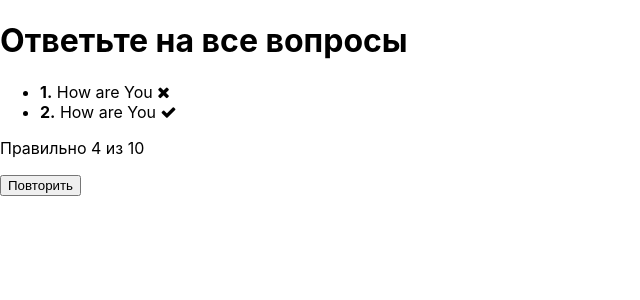
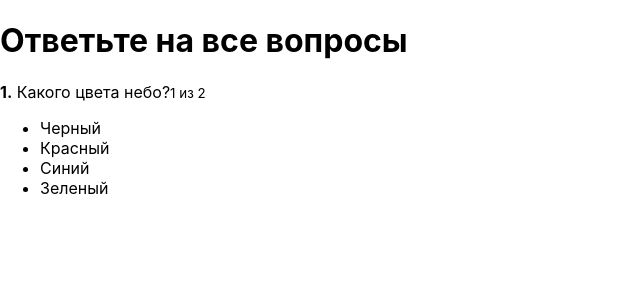
Before and after one commit to Dante040591/react-quiz, a React app: page / in a window 1280 px wide. Shown: the top 300 px of the page, without its empty margins (0-640 px from the left). Built offline with nearby package versions, Linux system fonts and the light colour scheme.

Commit message:
закончил компонент FinishedQuiz

```diff
--- a/src/components/FinishedQuiz/FinishedQuiz.js
+++ b/src/components/FinishedQuiz/FinishedQuiz.js
@@ -2,21 +2,36 @@ import React from 'react';
 import classes from './FinishedQuiz.css';
 
 const FinishedQuiz = (props) => {
+  const successCount = Object.keys(props.results).reduce((total, current) => {
+    if (props.results[current] === 'success') {
+      total++;
+    }
+
+    return total;
+  }, 0);
+
   return (
     <div className={classes.FinishedQuiz}>
       <ul>
-        <li>
-          <strong>1.</strong> How are You <i className={'fa fa-times ' + classes.error}></i>
-        </li>
-        <li>
-          <strong>2.</strong> How are You <i className={'fa fa-check ' + classes.success}></i>
-        </li>
+        {props.quiz.map((quizItem, index) => {
+          const cls = [
+            'fa',
+            props.results[quizItem.id] === 'error' ? 'fa-times' : 'fa-check',
+            classes[props.results[quizItem.id]]
+          ];
+
+          return (
+            <li key={index}>
+              <strong>{index + 1}.</strong> {quizItem.question} <i className={cls.join(' ')}></i>
+            </li>
+          );
+        })}
       </ul>
 
-      <p>Правильно 4 из 10</p>
+      <p>Правильно {successCount} из {props.quiz.length}</p>
 
       <div>
-        <button>Повторить</button>
+        <button onClick={props.onReplay}>Повторить</button>
       </div>
     </div>
   )
--- a/src/containers/Quiz/Quiz.js
+++ b/src/containers/Quiz/Quiz.js
@@ -5,8 +5,9 @@ import FinishedQuiz from '../../components/FinishedQuiz/FinishedQuiz';
 
 class Quiz extends Component {
   state = {
+    results: {},  // {[id]: success/error}
     activeQuestion: 0,
-    isFinished: true,
+    isFinished: false,
     answerState: null, //есть ли какой то ответ?
     quiz: [
       {
@@ -43,11 +44,16 @@ class Quiz extends Component {
     }
 
      const question = this.state.quiz[this.state.activeQuestion];
+     const results = this.state.results;
 
      if(question.rightAnswerId === answerId) {
+       if(!results[question.id]) {
+         results[question.id] = 'success';
+       }
 
        this.setState({
-         answerState: {[answerId]: 'success'}
+         answerState: {[answerId]: 'success'},
+         results
        });
 
        const timeout = setTimeout(() => {
@@ -68,14 +74,25 @@ class Quiz extends Component {
        }, 1000);
 
      } else {
+        results[question.id] = 'error';
         this.setState({
-          answerState: {[answerId]: 'error'}
+          answerState: {[answerId]: 'error'},
+          results
         });
      }
   };
 
   isQuizFinished = () => {
     return this.state.activeQuestion + 1 === this.state.quiz.length;
+  };
+
+  onReplayHandler = () => {
+    this.setState({
+      results: {},
+      activeQuestion: 0,
+      isFinished: false,
+      answerState: null,
+    });
   };
 
   render() {
@@ -85,7 +102,11 @@ class Quiz extends Component {
           <h1>Ответьте на все вопросы</h1>
 
           {this.state.isFinished
-            ? <FinishedQuiz/>
+            ? <FinishedQuiz
+                results={this.state.results}
+                quiz={this.state.quiz}
+                onReplay={this.onReplayHandler}
+              />
             : <ActiveQuiz
               answers={this.state.quiz[this.state.activeQuestion].answers}
               question={this.state.quiz[this.state.activeQuestion].question}
@@ -93,7 +114,7 @@ class Quiz extends Component {
               quizLength={this.state.quiz.length}
               answerNumber={this.state.activeQuestion + 1}
               state={this.state.answerState}
-            />
+              />
           }
 
         </div>
```
